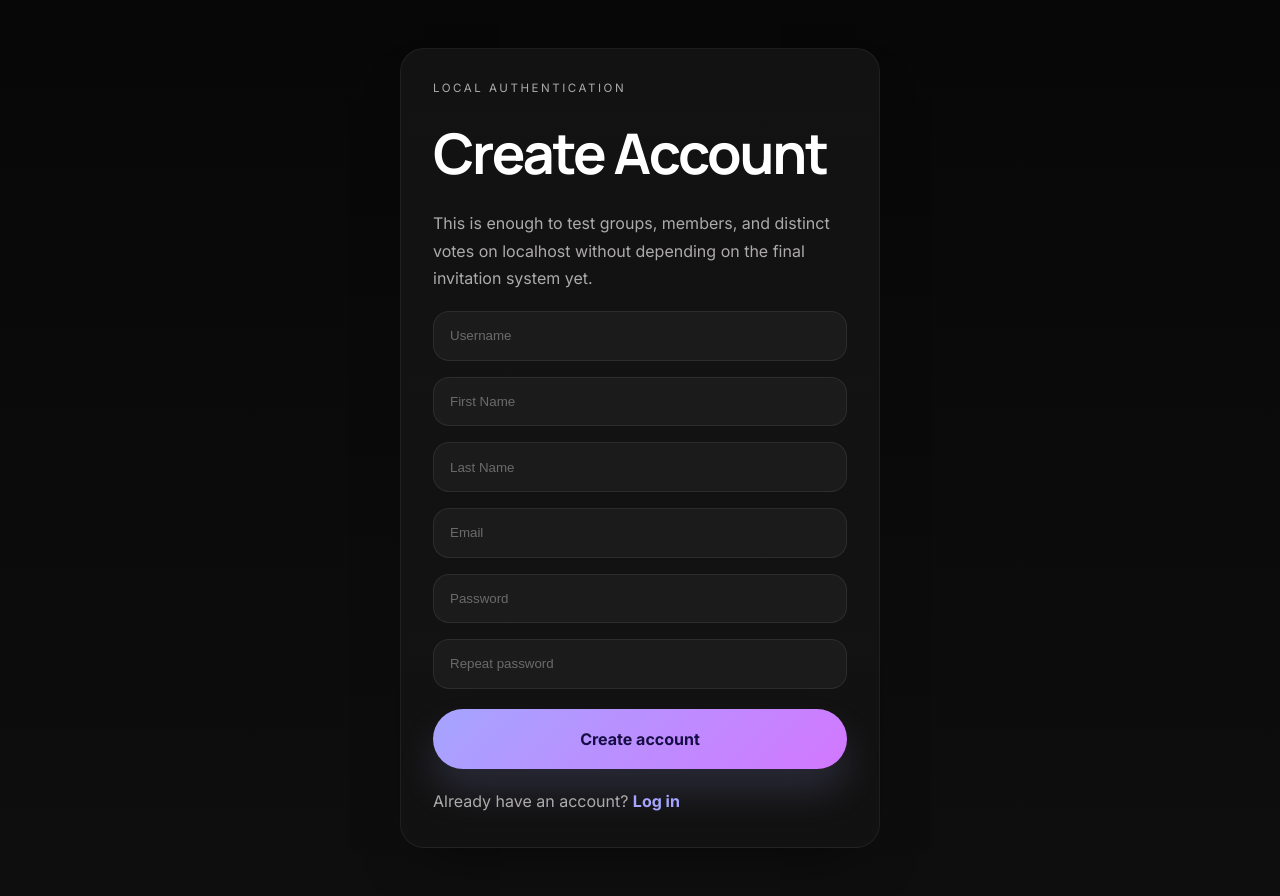
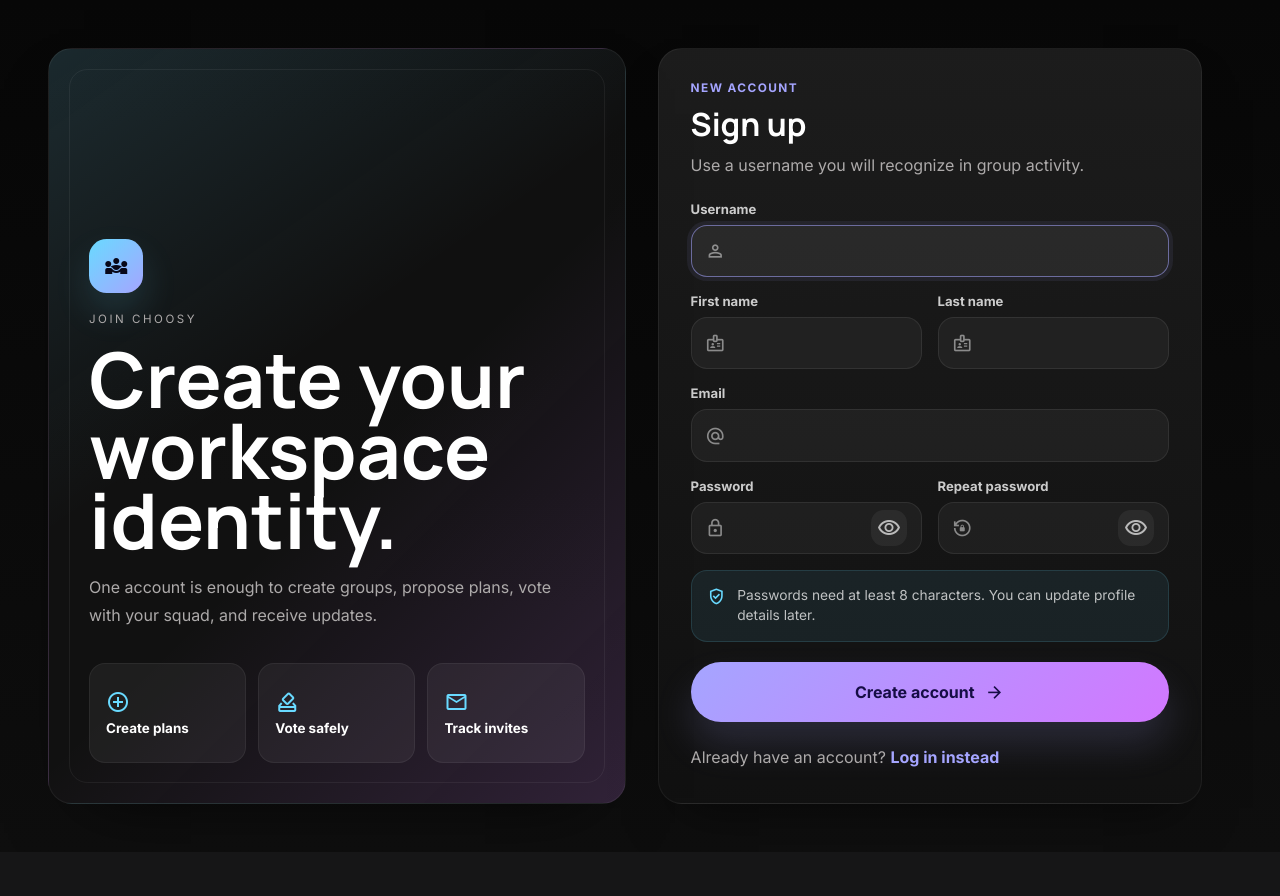
Before and after one commit to choosy-friends-app/choosy-app, a Django app: page /register/ in a window 1280 px wide. After the commit the page ends 825 px from the top, so only its background shows below. Run offline with Django 5.2, Linux system fonts and the light colour scheme.

Commit message:
Refine account creation page

```diff
--- a/front/templates/includes/dashboard_styles/base.css
+++ b/front/templates/includes/dashboard_styles/base.css
@@ -1044,6 +1044,11 @@ body.groups-modal-open {
   align-items: stretch;
 }
 
+.auth-panel--register {
+  width: min(74rem, 100%);
+  grid-template-columns: minmax(0, 0.95fr) minmax(28rem, 34rem);
+}
+
 .auth-panel__intro {
   min-height: 34rem;
   display: flex;
@@ -1142,6 +1147,10 @@ body.groups-modal-open {
     linear-gradient(180deg, rgba(32, 32, 32, 0.84), rgba(17, 17, 17, 0.92));
 }
 
+.auth-card--register {
+  align-content: start;
+}
+
 .auth-card__header {
   display: grid;
   gap: 0.45rem;
@@ -1187,9 +1196,17 @@ body.groups-modal-open {
   gap: 1rem;
 }
 
+.auth-form--register {
+  grid-template-columns: repeat(2, minmax(0, 1fr));
+}
+
 .auth-field {
   display: grid;
   gap: 0.5rem;
+}
+
+.auth-field--wide {
+  grid-column: 1 / -1;
 }
 
 .auth-field > span {
@@ -1269,6 +1286,25 @@ body.groups-modal-open {
   width: 100%;
 }
 
+.auth-note {
+  display: flex;
+  align-items: flex-start;
+  gap: 0.7rem;
+  padding: 0.95rem;
+  border-radius: 1rem;
+  color: rgba(255, 255, 255, 0.72);
+  background: rgba(105, 218, 255, 0.08);
+  border: 1px solid rgba(105, 218, 255, 0.14);
+  font-size: 0.86rem;
+  line-height: 1.45;
+}
+
+.auth-note .material-symbols-outlined {
+  color: var(--tertiary);
+  font-size: 1.2rem;
+  margin-top: 0.02rem;
+}
+
 .auth-submit {
   justify-content: center;
   width: 100%;
@@ -1284,6 +1320,10 @@ body.groups-modal-open {
     grid-template-columns: 1fr;
   }
 
+  .auth-panel--register {
+    grid-template-columns: 1fr;
+  }
+
   .auth-panel__intro {
     min-height: auto;
   }
@@ -1311,6 +1351,10 @@ body.groups-modal-open {
   .auth-form__meta {
     flex-direction: column;
     gap: 0.35rem;
+  }
+
+  .auth-form--register {
+    grid-template-columns: 1fr;
   }
 }
 
--- a/front/templates/pages/register.html
+++ b/front/templates/pages/register.html
@@ -1,29 +1,134 @@
 {% extends "auth_base.html" %}
 
 {% block content %}
-<section class="auth-page">
-  <div class="auth-card">
-    <p class="page-kicker">Local Authentication</p>
-    <h1>Create Account</h1>
-    <p class="auth-copy">This is enough to test groups, members, and distinct votes on localhost without depending on
-      the final invitation system yet.</p>
+<section class="auth-page auth-page--register">
+  <div class="auth-panel auth-panel--register">
+    <div class="auth-panel__intro">
+      <a class="auth-brand-mark" href="{% url 'dashboard' %}" aria-label="Choosy home">
+        <span class="material-symbols-outlined">diversity_3</span>
+      </a>
+      <p class="page-kicker">Join Choosy</p>
+      <h1>Create your workspace identity.</h1>
+      <p class="auth-copy">
+        One account is enough to create groups, propose plans, vote with your squad, and receive updates.
+      </p>
 
-    {% if error_message %}
-    <div class="groups-flash groups-flash--error">{{ error_message }}</div>
-    {% endif %}
+      <div class="auth-highlights" aria-label="Account benefits">
+        <div>
+          <span class="material-symbols-outlined">add_circle</span>
+          <strong>Create plans</strong>
+        </div>
+        <div>
+          <span class="material-symbols-outlined">how_to_vote</span>
+          <strong>Vote safely</strong>
+        </div>
+        <div>
+          <span class="material-symbols-outlined">mail</span>
+          <strong>Track invites</strong>
+        </div>
+      </div>
+    </div>
 
-    <form class="auth-form" method="post">
-      {% csrf_token %}
-      <input class="groups-input" type="text" name="username" placeholder="Username" required />
-      <input class="groups-input" type="text" name="first_name" placeholder="First Name" />
-      <input class="groups-input" type="text" name="last_name" placeholder="Last Name" />
-      <input class="groups-input" type="email" name="email" placeholder="Email" />
-      <input class="groups-input" type="password" name="password" placeholder="Password" required />
-      <input class="groups-input" type="password" name="password_confirm" placeholder="Repeat password" required />
-      <button class="groups-hero__action auth-submit" type="submit">Create account</button>
-    </form>
+    <div class="auth-card auth-card--login auth-card--register">
+      <div class="auth-card__header">
+        <span class="auth-card__eyebrow">New account</span>
+        <h2>Sign up</h2>
+        <p>Use a username you will recognize in group activity.</p>
+      </div>
 
-    <p class="auth-switch">Already have an account? <a href="{% url 'login' %}">Log in</a></p>
+      {% if error_message %}
+      <div class="groups-flash groups-flash--error auth-error" role="alert">
+        <span class="material-symbols-outlined">error</span>
+        <span>{{ error_message }}</span>
+      </div>
+      {% endif %}
+
+      <form class="auth-form auth-form--register" method="post" novalidate>
+        {% csrf_token %}
+        <label class="auth-field auth-field--wide">
+          <span>Username</span>
+          <div class="auth-input-shell">
+            <span class="material-symbols-outlined" aria-hidden="true">person</span>
+            <input class="groups-input" type="text" name="username" autocomplete="username" required autofocus />
+          </div>
+        </label>
+
+        <label class="auth-field">
+          <span>First name</span>
+          <div class="auth-input-shell">
+            <span class="material-symbols-outlined" aria-hidden="true">badge</span>
+            <input class="groups-input" type="text" name="first_name" autocomplete="given-name" />
+          </div>
+        </label>
+
+        <label class="auth-field">
+          <span>Last name</span>
+          <div class="auth-input-shell">
+            <span class="material-symbols-outlined" aria-hidden="true">badge</span>
+            <input class="groups-input" type="text" name="last_name" autocomplete="family-name" />
+          </div>
+        </label>
+
+        <label class="auth-field auth-field--wide">
+          <span>Email</span>
+          <div class="auth-input-shell">
+            <span class="material-symbols-outlined" aria-hidden="true">alternate_email</span>
+            <input class="groups-input" type="email" name="email" autocomplete="email" />
+          </div>
+        </label>
+
+        <label class="auth-field">
+          <span>Password</span>
+          <div class="auth-input-shell">
+            <span class="material-symbols-outlined" aria-hidden="true">lock</span>
+            <input class="groups-input" type="password" name="password" autocomplete="new-password" required data-password-input />
+            <button class="auth-password-toggle" type="button" aria-label="Show password" data-password-toggle>
+              <span class="material-symbols-outlined">visibility</span>
+            </button>
+          </div>
+        </label>
+
+        <label class="auth-field">
+          <span>Repeat password</span>
+          <div class="auth-input-shell">
+            <span class="material-symbols-outlined" aria-hidden="true">lock_reset</span>
+            <input class="groups-input" type="password" name="password_confirm" autocomplete="new-password" required data-password-input />
+            <button class="auth-password-toggle" type="button" aria-label="Show password" data-password-toggle>
+              <span class="material-symbols-outlined">visibility</span>
+            </button>
+          </div>
+        </label>
+
+        <div class="auth-note auth-field--wide">
+          <span class="material-symbols-outlined">verified_user</span>
+          <span>Passwords need at least 8 characters. You can update profile details later.</span>
+        </div>
+
+        <button class="groups-hero__action auth-submit auth-field--wide" type="submit">
+          <span>Create account</span>
+          <span class="material-symbols-outlined">arrow_forward</span>
+        </button>
+      </form>
+
+      <p class="auth-switch">Already have an account? <a href="{% url 'login' %}">Log in instead</a></p>
+    </div>
   </div>
 </section>
+
+<script>
+  (() => {
+    document.querySelectorAll("[data-password-toggle]").forEach((toggle) => {
+      const shell = toggle.closest(".auth-input-shell");
+      const input = shell ? shell.querySelector("[data-password-input]") : null;
+      if (!input) return;
+
+      toggle.addEventListener("click", () => {
+        const isPassword = input.type === "password";
+        input.type = isPassword ? "text" : "password";
+        toggle.setAttribute("aria-label", isPassword ? "Hide password" : "Show password");
+        toggle.querySelector(".material-symbols-outlined").textContent = isPassword ? "visibility_off" : "visibility";
+      });
+    });
+  })();
+</script>
 {% endblock %}
```
